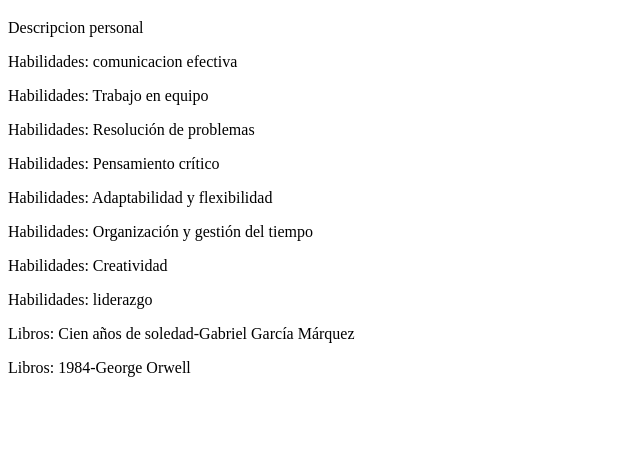
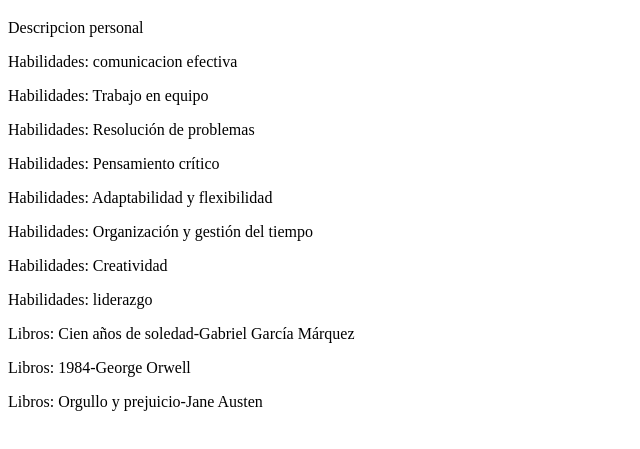
Before and after one commit to MichaelleZX/RUBRICA, a plain HTML site: page index.html in a window 1280 px wide. Shown: the part 61-510 px from the top of the page, without its empty margins (0-640 px from the left). Drawn offline with Linux system fonts and the light colour scheme.

Commit message:
Orgullo y prejuicio–Jane Austen

```diff
--- a/index.html
+++ b/index.html
@@ -19,5 +19,6 @@
   <p>Libros: Cien años de soledad-Gabriel García Márquez</p>
 </body>
   <p>Libros: 1984-George Orwell</p>
+  <p>Libros: Orgullo y prejuicio-Jane Austen</p>
 </body>
 </html>
```
